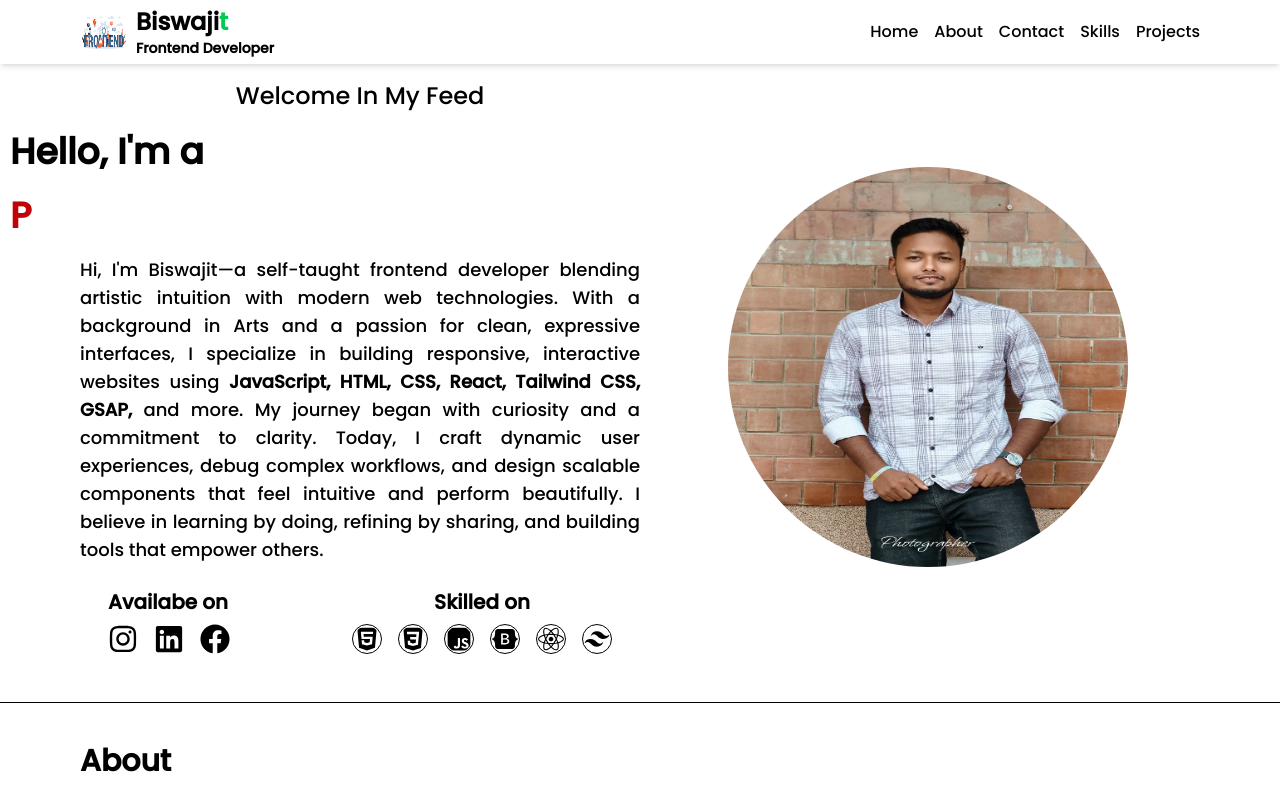
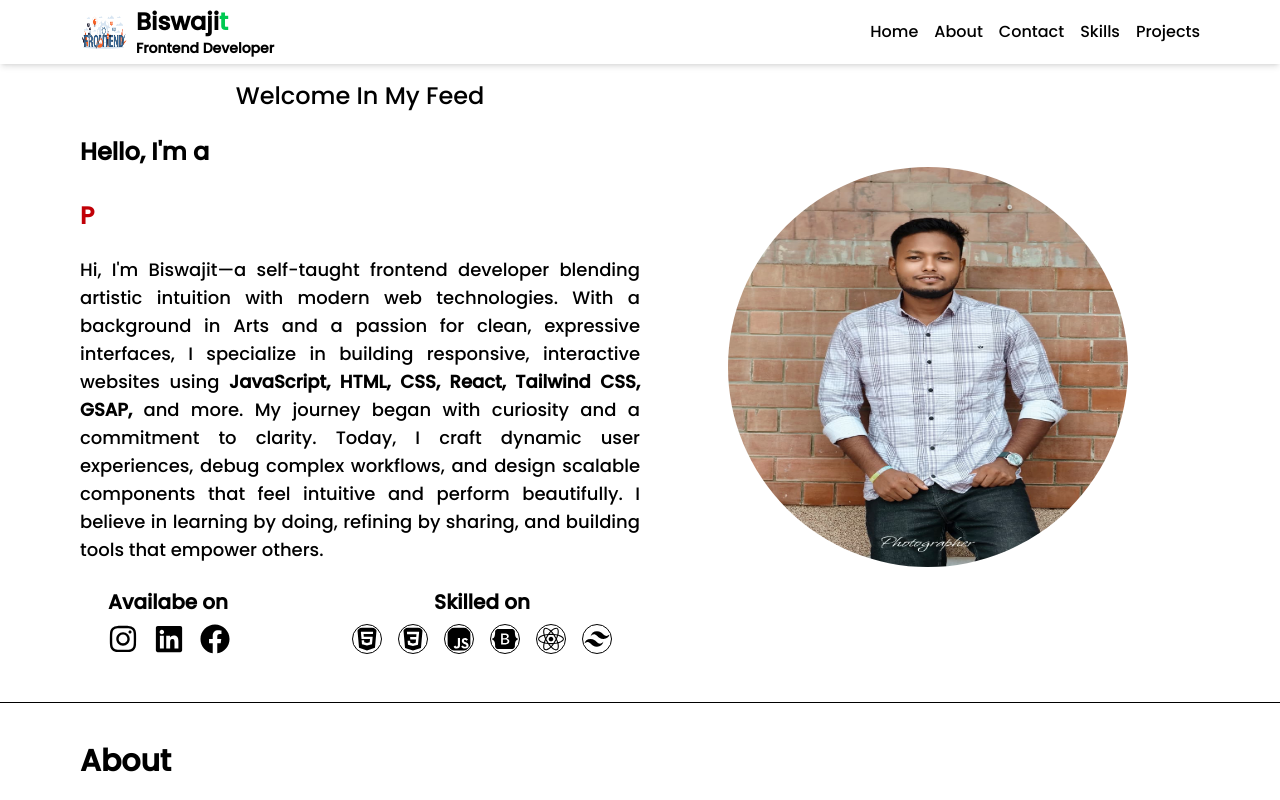
Before and after one commit to bisu39/Portfolio, a React (Vite) app: page / in a window 1280 px wide. Shown: the top 800 px of the page. Built offline with nearby package versions, Linux system fonts and the light colour scheme.

Commit message:
Bug fixed

```diff
--- a/src/components/Home.jsx
+++ b/src/components/Home.jsx
@@ -18,7 +18,7 @@ function Home() {
                 <div className='flex flex-col md:flex-row mt-12 md:mt-20'>
                     <div className='md:w-1/2 flex flex-col items-center space-y-2 order-2 md:order-1'>
                         <span className='md:text-2xl'>Welcome In My Feed</span>
-                        <h1 className='font-bold text-xl md:text-4xl line-h md:leading-16'>Hello, I'm a <span className='text-red-700'>
+                        <h1 className='font-bold text-md md:text-2xl line-h md:leading-16'>Hello, I'm a <span className='text-red-700'>
                             <div className='inline'>
                                 <ReactTyped
                                     strings={[
```
Also changed, not shown: 1 other file (tests, documents, lock files or other folders).
